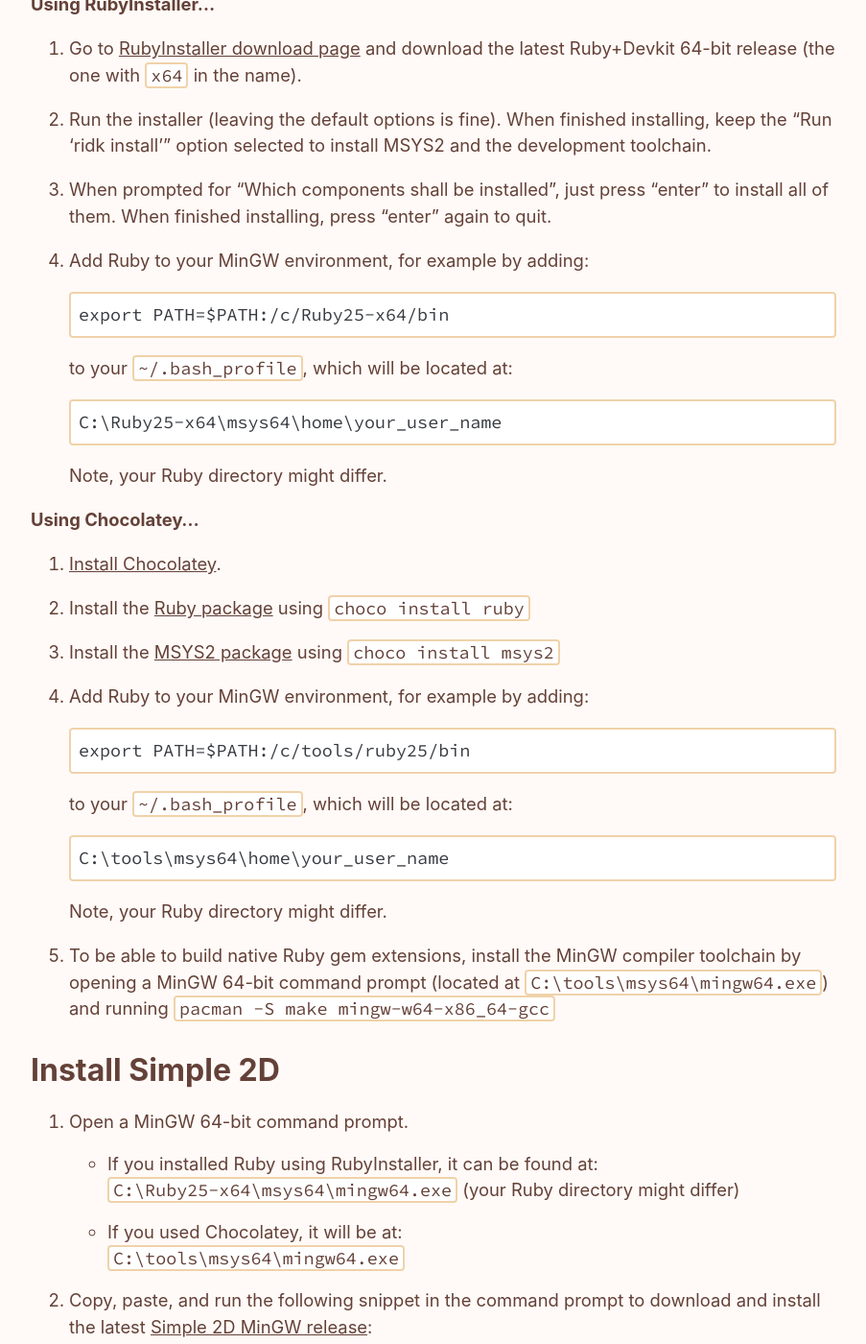
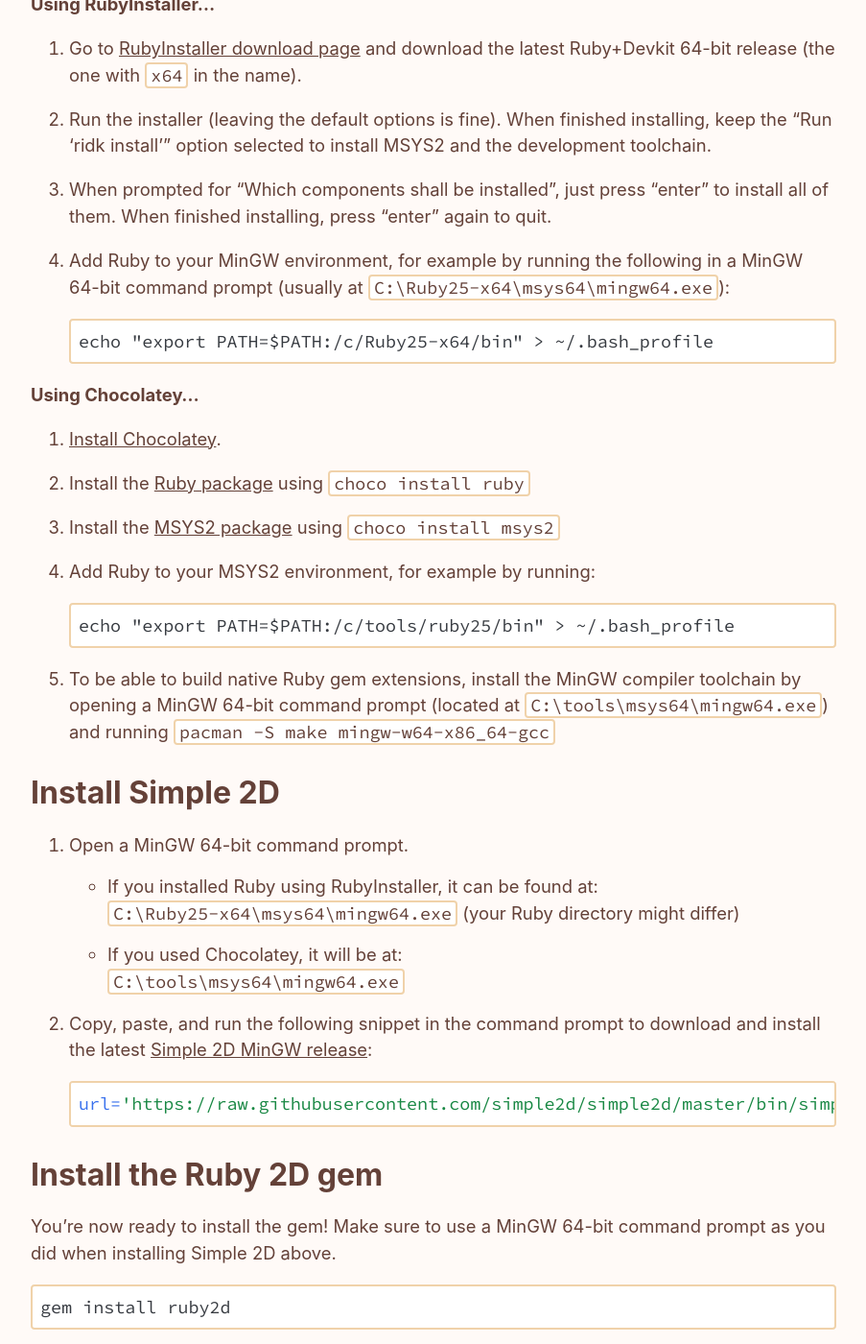
Before and after one commit to ruby2d/ruby2d.com, a Jekyll site: the page built from _pages/learn/windows.md, in a window 1280 px wide and 1400 px high, scrolled down 538 px. Shown: the whole window at 96% size, without its empty margins (264-1167 px from the left). Built offline with Jekyll 4.4.1, drawn with Linux system fonts in a browser that asks for light colours; comment, search, counter and statistics services are not loaded.

````diff
--- a/_pages/learn/windows.md
+++ b/_pages/learn/windows.md
@@ -16,15 +16,10 @@ Ruby 2D works with 64-bit Windows and is tested on the latest releases of Window
 
 3. When prompted for "Which components shall be installed", just press "enter" to install all of them. When finished installing, press "enter" again to quit.
 
-4. Add Ruby to your MinGW environment, for example by adding:
+4. Add Ruby to your MinGW environment, for example by running the following in a MinGW 64-bit command prompt (usually at `C:\Ruby25-x64\msys64\mingw64.exe`):
 ```
-export PATH=$PATH:/c/Ruby25-x64/bin
+echo "export PATH=$PATH:/c/Ruby25-x64/bin" > ~/.bash_profile
 ```
-to your `~/.bash_profile`, which will be located at:
-```
-C:\Ruby25-x64\msys64\home\your_user_name
-```
-Note, your Ruby directory might differ.
 
 **Using Chocolatey...**
 
@@ -34,15 +29,10 @@ Note, your Ruby directory might differ.
 
 3. Install the [MSYS2 package](https://chocolatey.org/packages/msys2) using `choco install msys2`
 
-4. Add Ruby to your MinGW environment, for example by adding:
+4. Add Ruby to your MSYS2 environment, for example by running:
 ```
-export PATH=$PATH:/c/tools/ruby25/bin
+echo "export PATH=$PATH:/c/tools/ruby25/bin" > ~/.bash_profile
 ```
-to your `~/.bash_profile`, which will be located at:
-```
-C:\tools\msys64\home\your_user_name
-```
-Note, your Ruby directory might differ.
 
 5. To be able to build native Ruby gem extensions, install the MinGW compiler toolchain by opening a MinGW 64-bit command prompt (located at `C:\tools\msys64\mingw64.exe`) and running `pacman -S make mingw-w64-x86_64-gcc`
 
````
Also changed, not shown: _pages/learn/get-started.md (+3 -1 lines), _pages/learn/linux.md (added, +88 -0 lines), assets/img/devkit-1.png (deleted), assets/img/rubyinstaller.png (deleted), assets/img/triangle-shadow.png.
